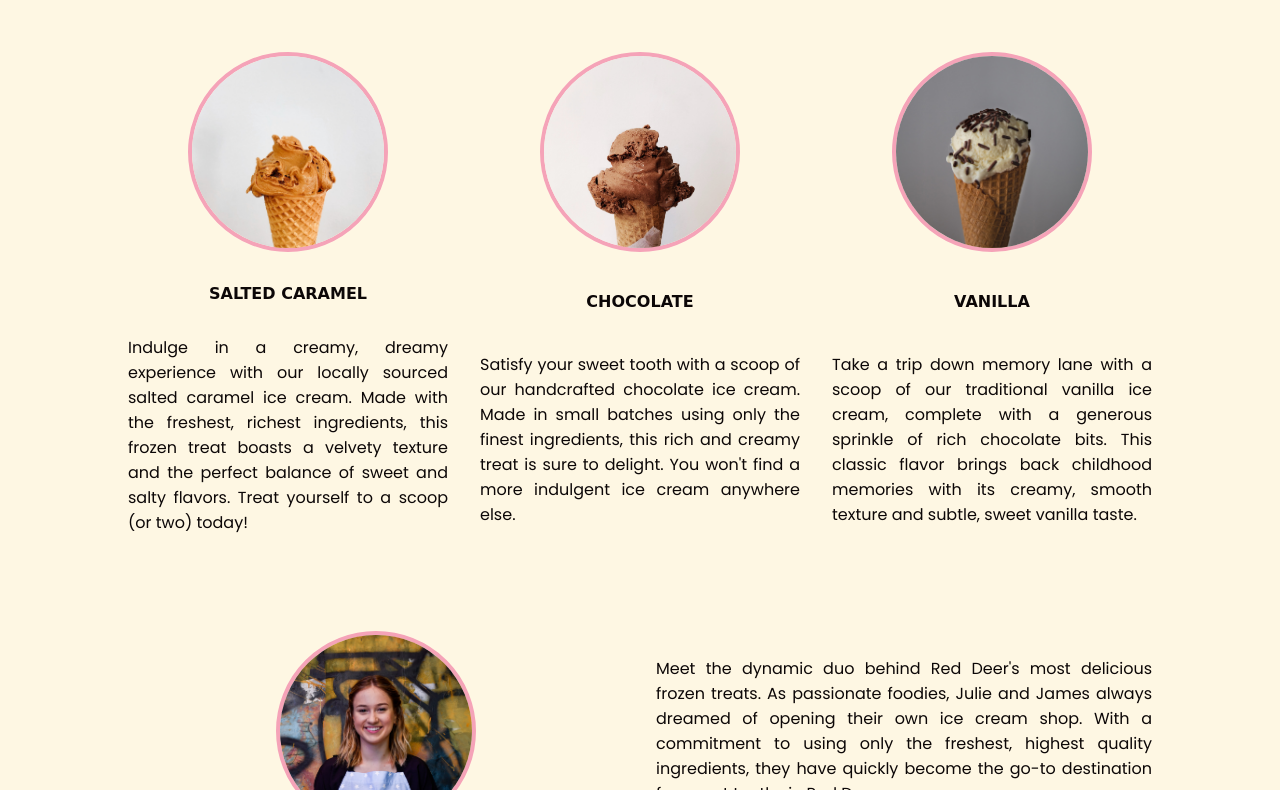
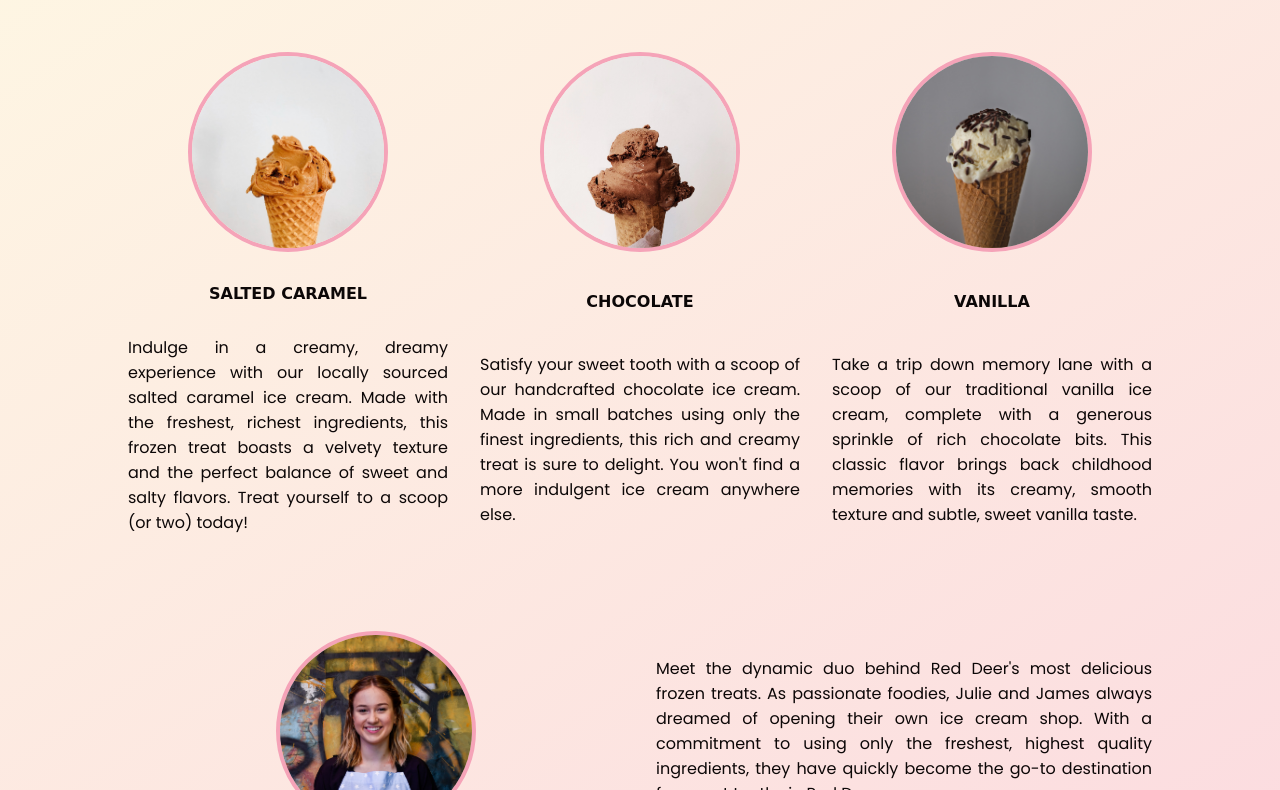
Before and after one commit to isahua16/W4A, a plain HTML site: page index.html in a window 1280 px wide. Shown: the part 116-906 px from the top of the page. Drawn offline with nearby package versions, Linux system fonts and the light colour scheme; a web font is replaced by a local one.

Commit message:
add background gradient

```diff
--- a/css/style.css
+++ b/css/style.css
@@ -6,10 +6,15 @@
 }
 
 body {
+  background: rgb(254, 247, 227);
+  background: linear-gradient(
+    146deg,
+    rgba(254, 247, 227, 1) 0%,
+    rgba(251, 214, 223, 1) 100%
+  );
   font-family: "Poppins", sans-serif;
   display: grid;
   place-items: center;
-  background-color: #fef7e3;
   color: #0c0707;
   text-align: justify;
 }
```
